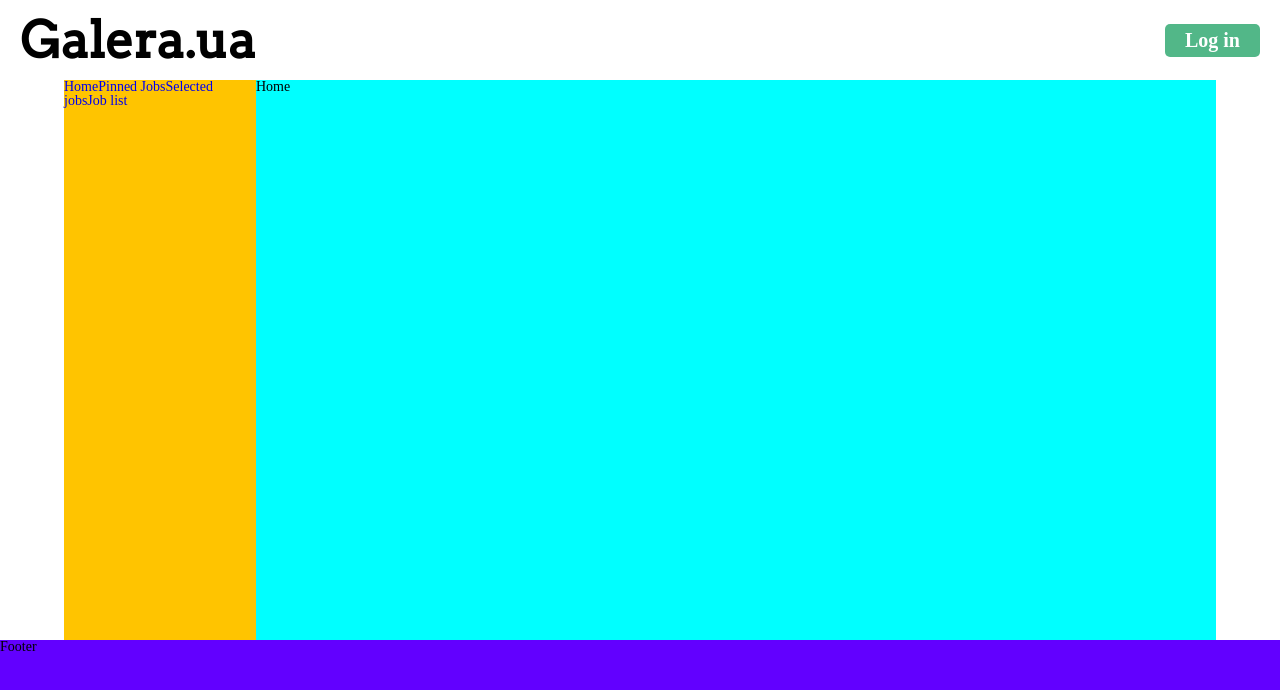
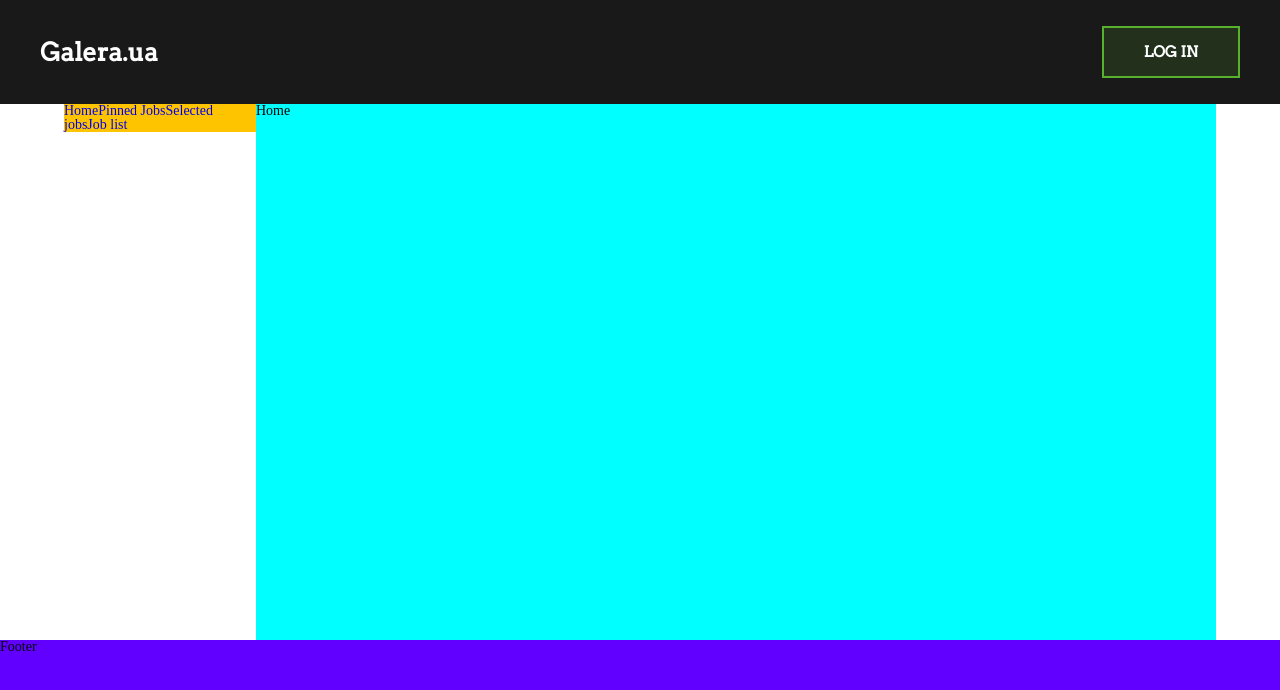
Before and after one commit to kalitovskyyroman/GaleraUA, a React (Create React App) app: page / in a window 1280 px wide. Shown: the top 690 px of the page. Built offline with nearby package versions, Linux system fonts and the light colour scheme.

Commit message:
update btn colors

```diff
--- a/src/components/Aside/styles.js
+++ b/src/components/Aside/styles.js
@@ -2,7 +2,6 @@ import styled from 'styled-components';
 
 const Sidebar = styled.div`
     background-color: rgb(255, 196, 0);
-    height: 100%;
 `;
 
 export default Sidebar;
--- a/src/components/Button/styles.js
+++ b/src/components/Button/styles.js
@@ -4,23 +4,19 @@ import PropTypes from 'prop-types';
 const btnSize = {
     small: {
         fontSize: '10px',
-        borderRadius: '5px',
         padding: '3px 10px',
     },
     regular: {
         fontSize: '20px',
-        borderRadius: '5px',
         padding: '5px 20px',
     },
     medium: {
         fontSize: '25px',
-        borderRadius: '5px',
         padding: '5px 22px',
     },
     large: {
-        fontSize: '30px',
-        borderRadius: '7px',
-        padding: '5px 25px',
+        fontSize: '15px',
+        padding: '15px 40px',
     },
 };
 
@@ -30,11 +26,14 @@ const StyledButton = styled.button`
     padding: ${({ size }) => btnSize[size].padding || btnSize.regular.padding};
     background-color: ${({ mode, theme }) => theme.btnColors[mode] || theme.btnColors.regular};
     border: none;
-    border-radius: ${({ size }) => btnSize[size].borderRadius || btnSize.regular.borderRadius};
+    border-radius: 0;
+    border: 2px solid ${({ mode, theme }) => theme.btnColorsHover[mode] || theme.btnColorsHover.regular};
     color: ${({ theme }) => theme.btnColors.textColor};
+    text-transform: uppercase;
+    font-family: 'Arvo', sans-serif;
     &: hover {
         cursor: pointer;
-        opacity: 0.7;
+        background-color: ${({ mode, theme }) => theme.btnColorsHover[mode] || theme.btnColorsHover.regular};
     }
 `;
 
--- a/src/components/Header/Header.jsx
+++ b/src/components/Header/Header.jsx
@@ -13,7 +13,7 @@ const Header = () => {
     return (
         <StyledHeader>
             <Title>{text.title}</Title>
-            <Button mode='primary' onClick={handleOnClick}>
+            <Button mode='primary' size='large' onClick={handleOnClick}>
                 {text.enter}
             </Button>
         </StyledHeader>
--- a/src/components/Header/Title/styles.js
+++ b/src/components/Header/Title/styles.js
@@ -1,8 +1,9 @@
 import styled from 'styled-components';
 
 const StyledTitle = styled.h1`
-    font-size: 50px;
+    font-size: 25px;
     font-weight: 600;
+    color: #ffffff;
 `;
 
 export default StyledTitle;
--- a/src/components/Header/styles.js
+++ b/src/components/Header/styles.js
@@ -1,11 +1,12 @@
 import styled from 'styled-components';
 
 const StyledHeader = styled.div`
+    height: 100%;
     display: flex;
     align-items: center;
     justify-content: space-between;
-    padding: 0 20px;
-    background-color: white;
+    background-color: #191919;
+    padding: 0 40px;
 `;
 
 export default StyledHeader;
--- a/src/globalStyles.js
+++ b/src/globalStyles.js
@@ -75,10 +75,13 @@ button {
 export const theme = {
     btnColors: {
         regular: '#b7e4c7',
-        primary: '#52b788',
+        primary: '#23311c',
         danger: '#ef476f',
         warn: '#ffba08',
         textColor: 'white',
+    },
+    btnColorsHover: {
+        primary: '#57B12D',
     },
 };
 
@@ -86,7 +89,7 @@ export const GridLayout = styled.div`
     height: 100vh;
     display: grid;
     grid-template-columns: repeat(20, 1fr);
-    grid-template-rows: 10vh auto 20vh;
+    grid-template-rows: 13vh auto 20vh;
 `;
 
 export const GridContent = styled.div`
@@ -95,6 +98,7 @@ export const GridContent = styled.div`
 `;
 
 export const GridHeader = styled.header`
+    height: 100%;
     align-self: center;
     grid-column: 1 / -1;
 `;
```
